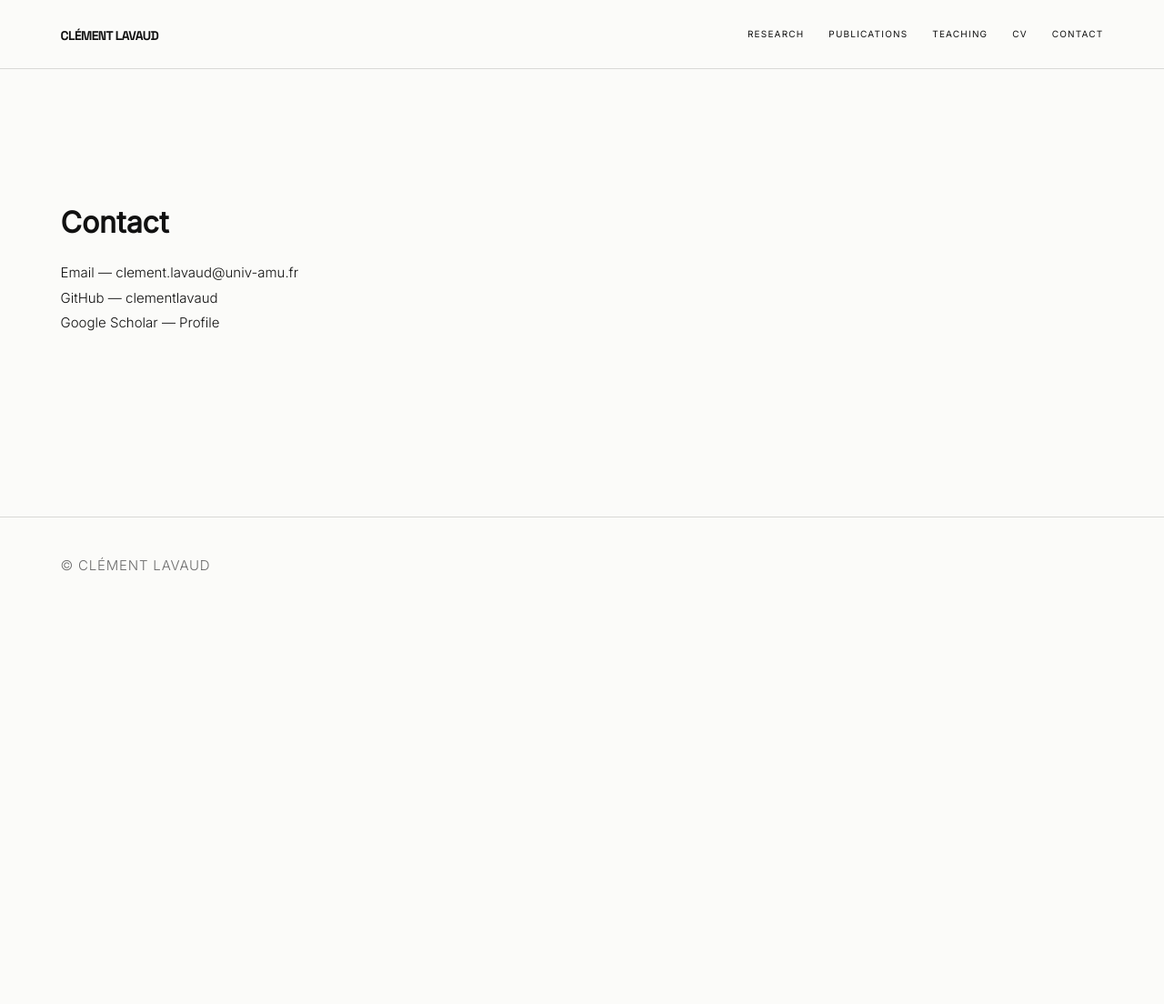
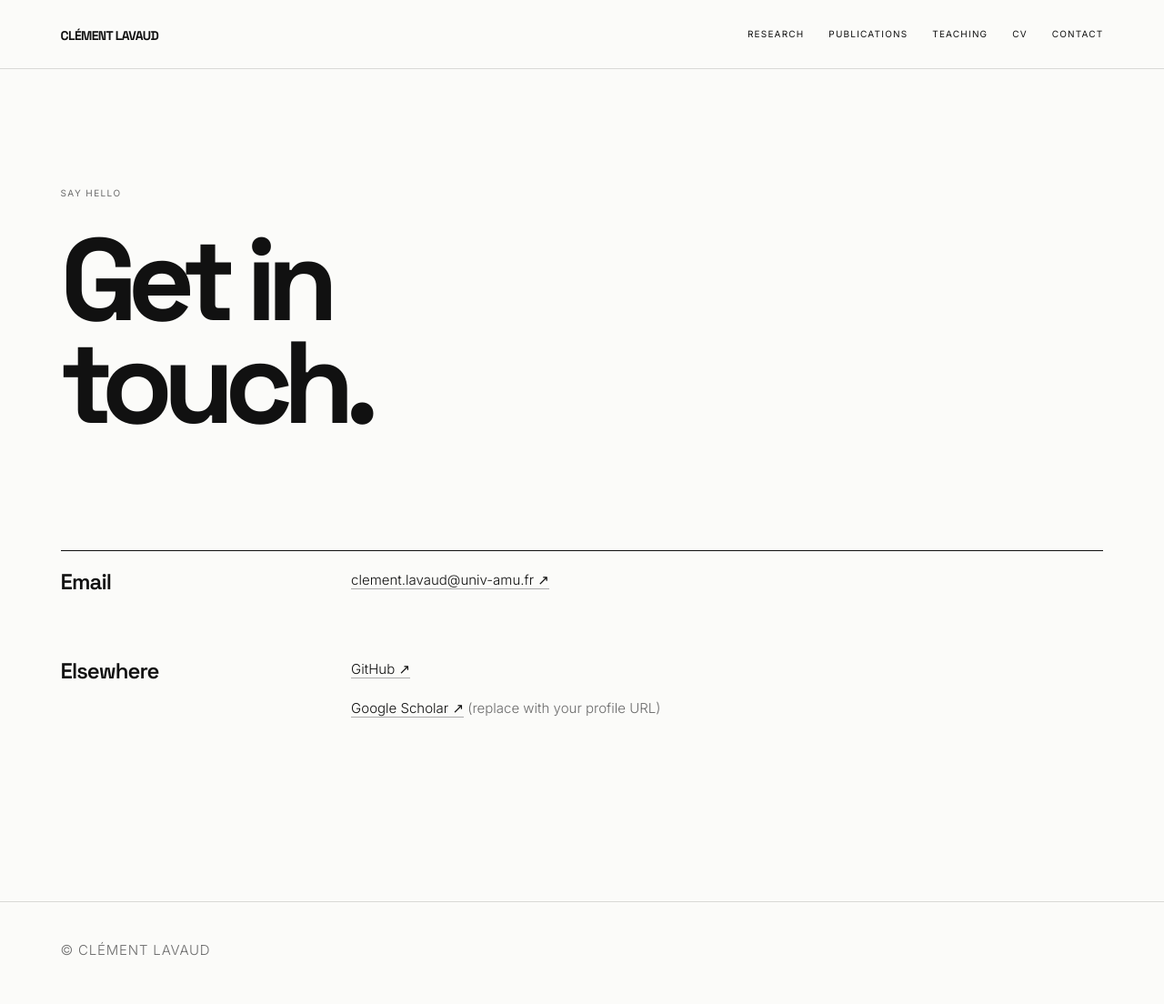
Before and after one commit to clementlavaud/clementlavaud.github.io, a Jekyll site: the page built from contact.md, in a window 1280 px wide. Shown: the whole page at 91% size. Built offline with Jekyll 4.4.1, drawn with Linux system fonts in a browser that asks for light colours; before the commit the page ends 900 px from its top, so only the background shows below that.

Commit message:
Update contact.md

```diff
--- a/contact.md
+++ b/contact.md
@@ -3,10 +3,19 @@ layout: default
 title: "Contact"
 ---
 
-<h1>Contact</h1>
+<p class="eyebrow">Say hello</p>
+<h1 class="page-title">Get in<br>touch.</h1>
 
-<p>
-Email — clement.lavaud@univ-amu.fr<br>
-GitHub — <a href="https://github.com/clementlavaud">clementlavaud</a><br>
-Google Scholar — <a href="#">Profile</a>
-</p>
+<section class="content-section">
+  <div class="two-column">
+    <h2>Email</h2>
+    <p><a class="text-link" href="mailto:clement.lavaud@univ-amu.fr">clement.lavaud@univ-amu.fr ↗</a></p>
+  </div>
+  <div class="two-column">
+    <h2>Elsewhere</h2>
+    <div>
+      <p><a class="text-link" href="https://github.com/clementlavaud" target="_blank" rel="noopener noreferrer">GitHub ↗</a></p>
+      <p><a class="text-link" href="https://scholar.google.com/" target="_blank" rel="noopener noreferrer">Google Scholar ↗</a> <span class="muted">(replace with your profile URL)</span></p>
+    </div>
+  </div>
+</section>
```
